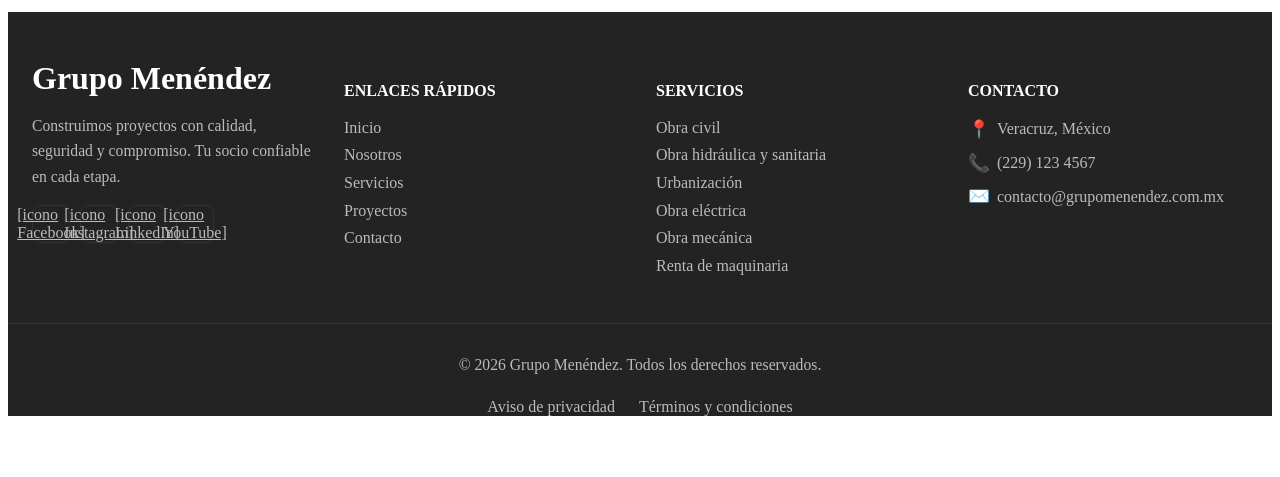
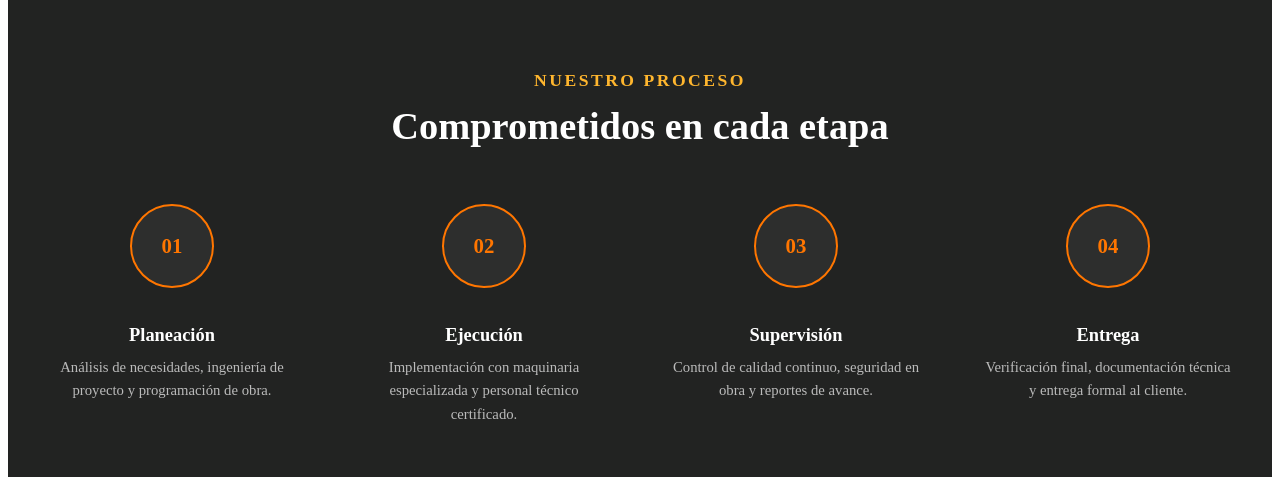
Before and after one commit to FernandoObot/WebGrupoMenendez, an Angular app in the folder GrupoMenendez/: page / in a window 1280 px wide. Shown: the part 3056-3533 px from the top of the page. Before the commit the page ends 3480 px from the top, so only its background shows below. Built offline with nearby package versions, Linux system fonts and the light colour scheme.

Commit message:
feat(Inicio): Agregar sección Nuestro proceso

```diff
--- a/GrupoMenendez/src/app/app.html
+++ b/GrupoMenendez/src/app/app.html
@@ -3,4 +3,5 @@
 <app-sobre-nosotros></app-sobre-nosotros>
 <app-servicios></app-servicios>
 <app-proyectos-destacados></app-proyectos-destacados>
+<app-nuestro-proceso></app-nuestro-proceso>
 <app-footer></app-footer>
--- a/GrupoMenendez/src/app/app.ts
+++ b/GrupoMenendez/src/app/app.ts
@@ -6,9 +6,10 @@ import { Presentacion } from './presentacion/presentacion';
 import { SobreNosotros } from './sobre-nosotros/sobre-nosotros';
 import { Servicios } from './servicios/servicios';
 import { ProyectosDestacados } from './proyectos-destacados/proyectos-destacados';
+import { NuestroProceso } from './nuestro-proceso/nuestro-proceso';
 
 @Component({
-  imports: [RouterOutlet, Navbar, Footer, Presentacion, SobreNosotros, Servicios, ProyectosDestacados],
+  imports: [RouterOutlet, Navbar, Footer, Presentacion, SobreNosotros, Servicios, ProyectosDestacados, NuestroProceso],
   selector: 'app-root',
   styleUrl: './app.css',
   templateUrl: './app.html',
--- /dev/null
+++ b/GrupoMenendez/src/app/nuestro-proceso/nuestro-proceso.html
@@ -0,0 +1,42 @@
+<section style="background:#222322;padding:4.5rem 0;">
+  <div style="max-width:1280px;margin:0 auto;padding:0 1.5rem;">
+    <div style="text-align:center;margin-bottom:3.5rem;">
+      <p style="font-weight:600;letter-spacing:2.5px;text-transform:uppercase;font-size:1.1rem;margin-bottom:0.8rem;color:#FFB62E;">Nuestro proceso</p>
+      <h2 style="font-size:clamp(1.8rem,3vw,2.6rem);color:white;font-weight:800;margin:0;">Comprometidos en cada etapa</h2>
+    </div>
+
+    <div style="display:grid;grid-template-columns:repeat(auto-fit,minmax(220px,1fr));gap:2rem;">
+      <div style="display:flex;flex-direction:column;align-items:center;text-align:center;padding:0 1rem;">
+        <div style="width:5rem;height:5rem;border-radius:50%;border:2px solid #ff7600;display:flex;align-items:center;justify-content:center;margin-bottom:1.2rem;background:#2d2e2d;">
+          <span style="font-weight:700;color:#ff7600;font-size:1.3rem;">01</span>
+        </div>
+        <h3 style="font-weight:600;color:white;font-size:1.15rem;margin-bottom:0.6rem;">Planeación</h3>
+        <p style="color:#bbb;font-size:0.92rem;line-height:1.6;margin:0;">Análisis de necesidades, ingeniería de proyecto y programación de obra.</p>
+      </div>
+
+      <div style="display:flex;flex-direction:column;align-items:center;text-align:center;padding:0 1rem;">
+        <div style="width:5rem;height:5rem;border-radius:50%;border:2px solid #ff7600;display:flex;align-items:center;justify-content:center;margin-bottom:1.2rem;background:#2d2e2d;">
+          <span style="font-weight:700;color:#ff7600;font-size:1.3rem;">02</span>
+        </div>
+        <h3 style="font-weight:600;color:white;font-size:1.15rem;margin-bottom:0.6rem;">Ejecución</h3>
+        <p style="color:#bbb;font-size:0.92rem;line-height:1.6;margin:0;">Implementación con maquinaria especializada y personal técnico certificado.</p>
+      </div>
+
+      <div style="display:flex;flex-direction:column;align-items:center;text-align:center;padding:0 1rem;">
+        <div style="width:5rem;height:5rem;border-radius:50%;border:2px solid #ff7600;display:flex;align-items:center;justify-content:center;margin-bottom:1.2rem;background:#2d2e2d;">
+          <span style="font-weight:700;color:#ff7600;font-size:1.3rem;">03</span>
+        </div>
+        <h3 style="font-weight:600;color:white;font-size:1.15rem;margin-bottom:0.6rem;">Supervisión</h3>
+        <p style="color:#bbb;font-size:0.92rem;line-height:1.6;margin:0;">Control de calidad continuo, seguridad en obra y reportes de avance.</p>
+      </div>
+
+      <div style="display:flex;flex-direction:column;align-items:center;text-align:center;padding:0 1rem;">
+        <div style="width:5rem;height:5rem;border-radius:50%;border:2px solid #ff7600;display:flex;align-items:center;justify-content:center;margin-bottom:1.2rem;background:#2d2e2d;">
+          <span style="font-weight:700;color:#ff7600;font-size:1.3rem;">04</span>
+        </div>
+        <h3 style="font-weight:600;color:white;font-size:1.15rem;margin-bottom:0.6rem;">Entrega</h3>
+        <p style="color:#bbb;font-size:0.92rem;line-height:1.6;margin:0;">Verificación final, documentación técnica y entrega formal al cliente.</p>
+      </div>
+    </div>
+  </div>
+</section>
```
Also changed, not shown: GrupoMenendez/src/app/nuestro-proceso/nuestro-proceso.ts (added, +9 -0 lines), GrupoMenendez/src/app/nuestro-proceso/nuestro-proceso.css (added), 1 other file (tests, documents, lock files or other folders).
